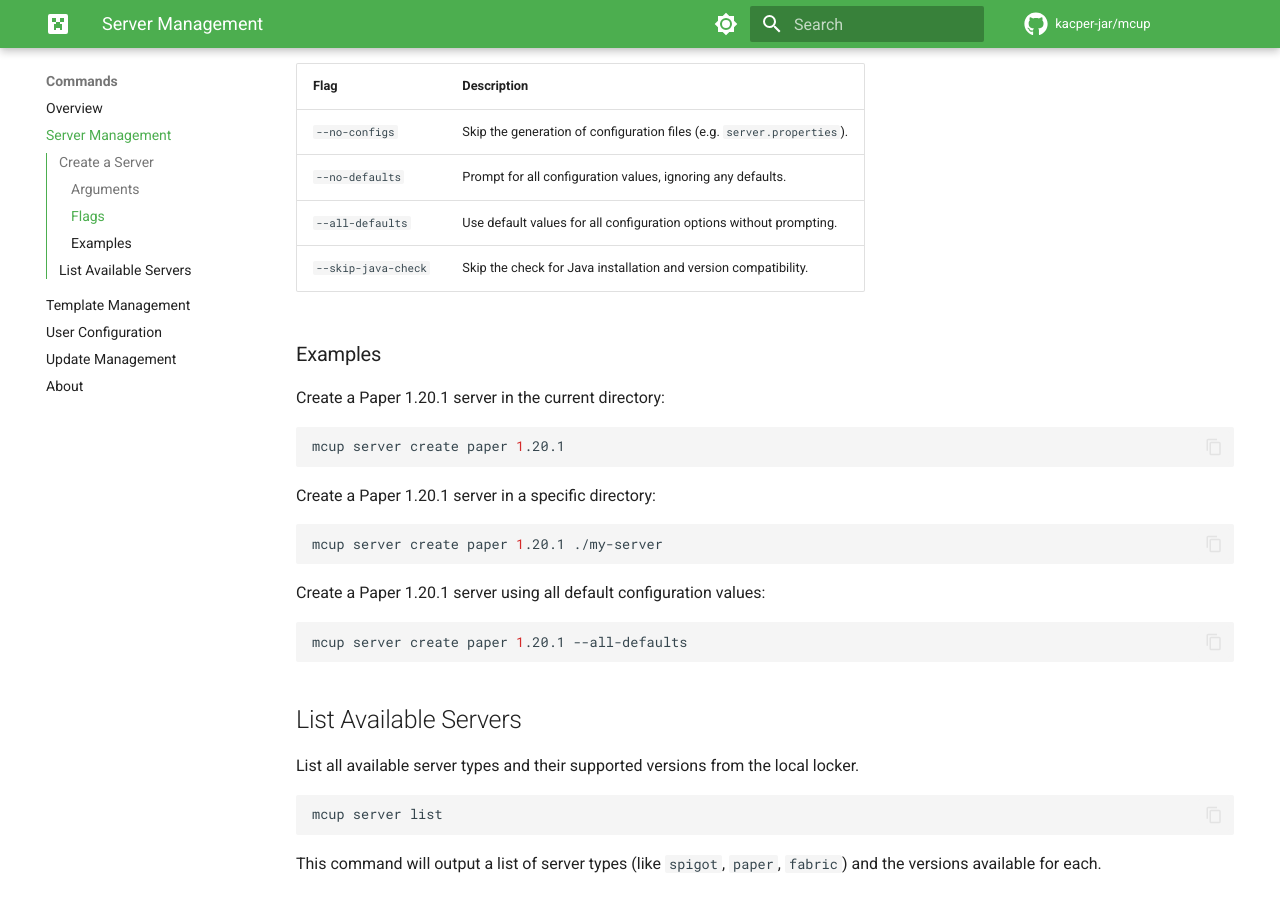
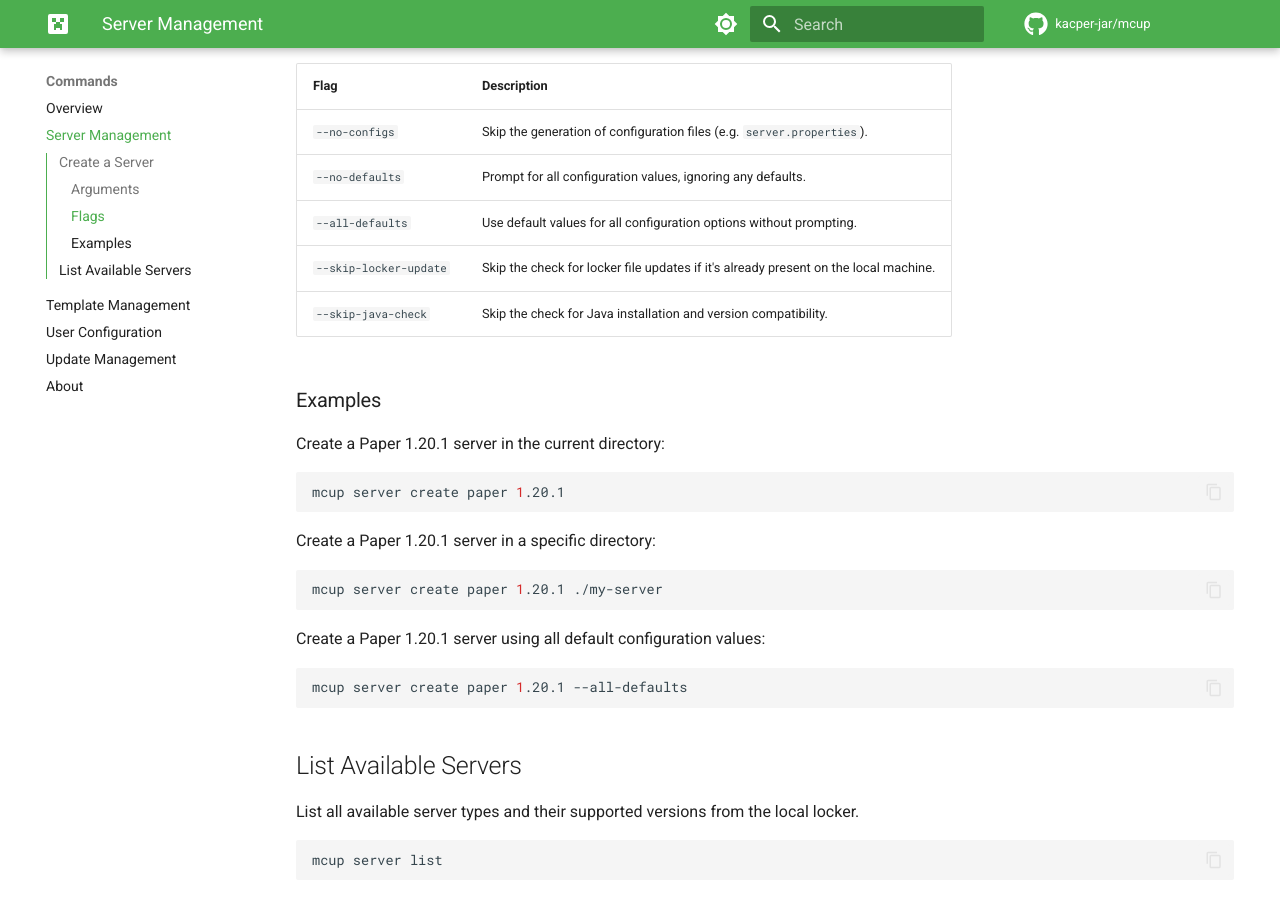
Before and after one commit to kacper-jar/mcup, an MkDocs documentation site: the page built from docs/commands/server.md, in a window 1280 px wide and 900 px high, scrolled down 717 px. Built offline with MkDocs 1.6.1 and Material for MkDocs 9.7.7, drawn with Linux system fonts in a browser that asks for light colours; comment, search, counter and statistics services are not loaded; the version menu is left out.

Commit message:
docs: add `--skip-locker-update` flag

```diff
--- a/docs/commands/server.md
+++ b/docs/commands/server.md
@@ -20,12 +20,13 @@ mcup server create <server_type> <server_version> [path] [flags]
 
 ### Flags
 
-| Flag                | Description                                                            |
-|:--------------------|:-----------------------------------------------------------------------|
-| `--no-configs`      | Skip the generation of configuration files (e.g. `server.properties`). |
-| `--no-defaults`     | Prompt for all configuration values, ignoring any defaults.            |
-| `--all-defaults`    | Use default values for all configuration options without prompting.    |
-| `--skip-java-check` | Skip the check for Java installation and version compatibility.        |
+| Flag                   | Description                                                                           |
+|:-----------------------|:--------------------------------------------------------------------------------------|
+| `--no-configs`         | Skip the generation of configuration files (e.g. `server.properties`).                |
+| `--no-defaults`        | Prompt for all configuration values, ignoring any defaults.                           |
+| `--all-defaults`       | Use default values for all configuration options without prompting.                   |
+| `--skip-locker-update` | Skip the check for locker file updates if it's already present on the local machine. |
+| `--skip-java-check`    | Skip the check for Java installation and version compatibility.                       |
 
 ### Examples
 
```
